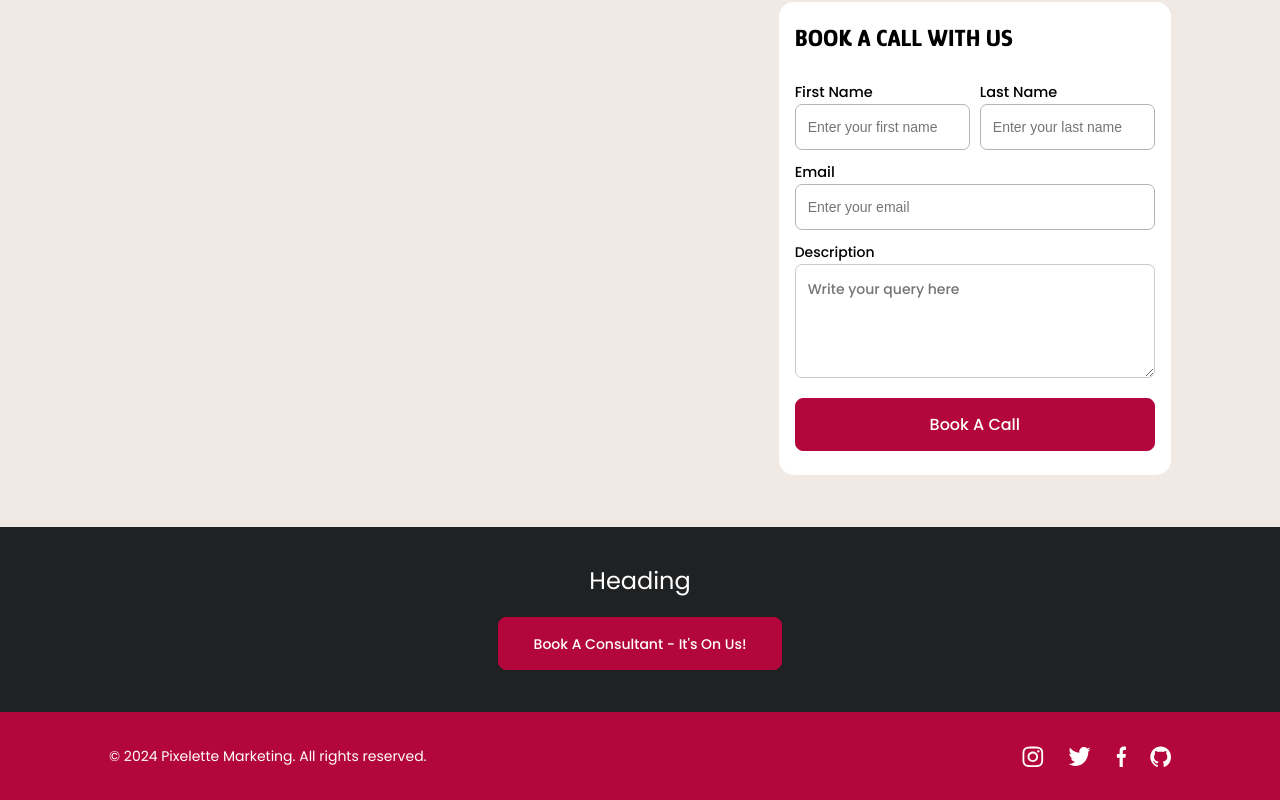
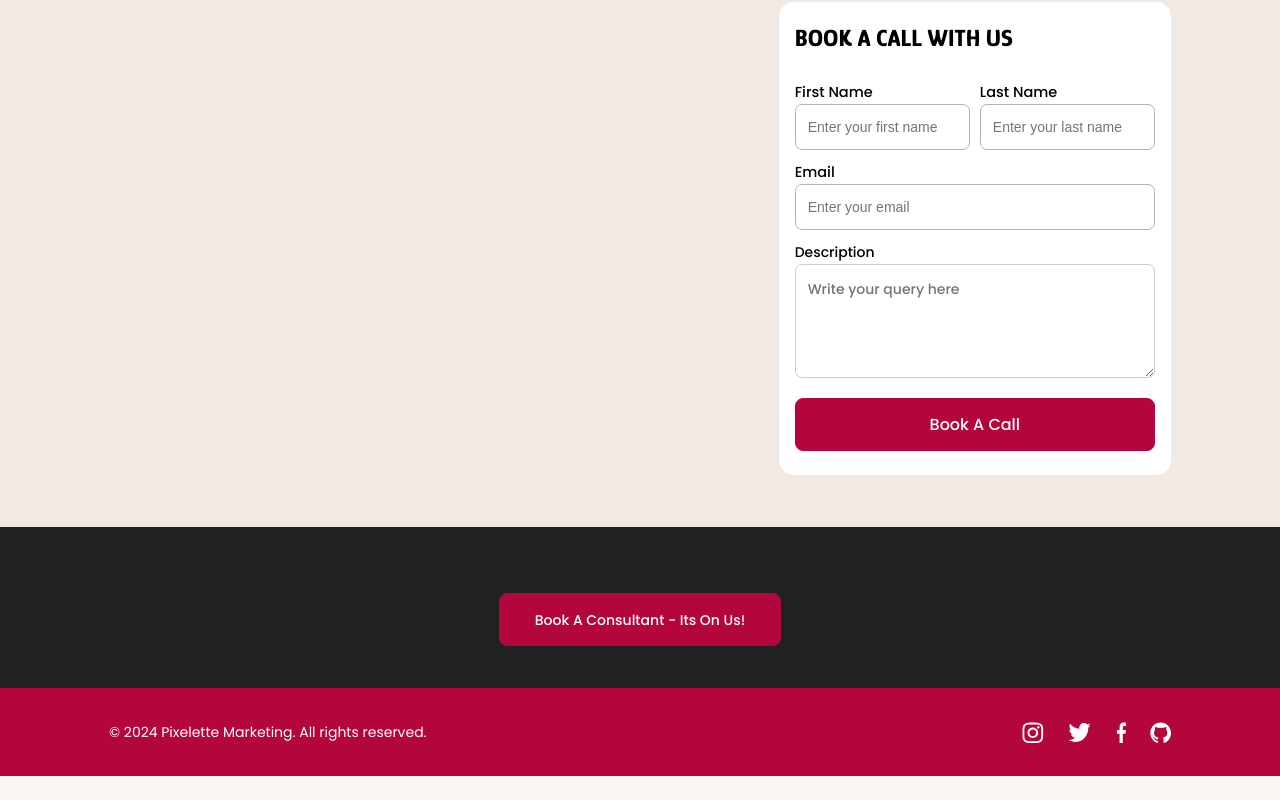
Before and after one commit to pixelette-technologies/Pixelette_Marketing_Website, a Next.js app: page /services/1 in a window 1280 px wide. Shown: the part 1641-2441 px from the top of the page. After the commit the page ends 2417 px from the top, so only its background shows below. Built offline with nearby package versions, Linux system fonts and the light colour scheme.

Commit message:
working on issue

```diff
--- a/src/components/common/QuestionAndAnswer.tsx
+++ b/src/components/common/QuestionAndAnswer.tsx
@@ -11,11 +11,11 @@ const QuestionAndAnswer: FC<QuestionAndAnswerProps> = ({ heading, text }) => {
     <section className='bg_secondry--light'>
       <div className='questionAndAnswer  text_align_center'>
         <h2
-          dangerouslySetInnerHTML={{ __html: heading || "Heading" }}
+          dangerouslySetInnerHTML={{ __html: heading || "" }}
           className='heading_secondry--light color_white'
         ></h2>
         <Text className='secondry color_white'>{text}</Text>
-        <Button className='primary'>{"Book A Consultant - It's On Us!"}</Button>
+        <Button className='primary'>{"Book A Consultant - Its On Us!"}</Button>
       </div>
     </section>
   );
```
